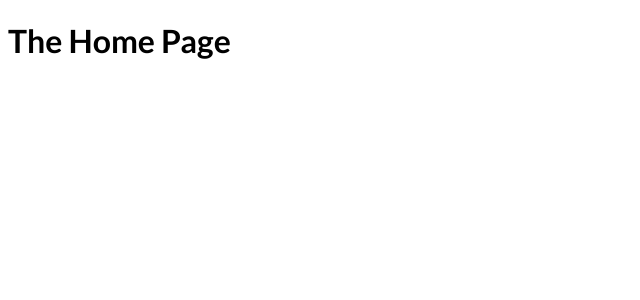
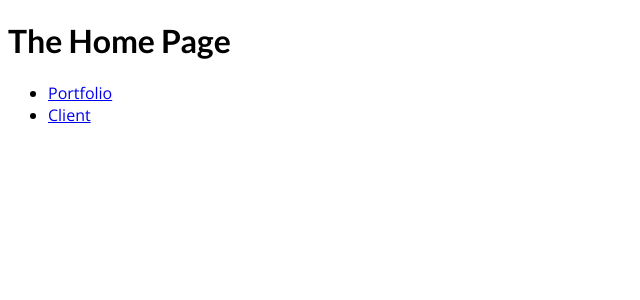
Before and after one commit to antoninaparulava-coder/nextjs-course, a Next.js app: page / in a window 1280 px wide. Shown: the top 300 px of the page, without its empty margins (0-640 px from the left). Built offline with nearby package versions, Linux system fonts and the light colour scheme.

Commit message:
Navigating with the Link Component

```diff
--- a/pages/index.js
+++ b/pages/index.js
@@ -1,7 +1,17 @@
+import Link from "next/link";
+
 function HomePage() {
     return (
         <div>
             <h1>The Home Page</h1>
+            <ul>
+                <li>
+                    <Link href="/portfolio">Portfolio</Link>
+                </li>
+                <li>
+                    <Link href="/clients">Client</Link>
+                </li>
+            </ul>
         </div>
     )
 }
```
